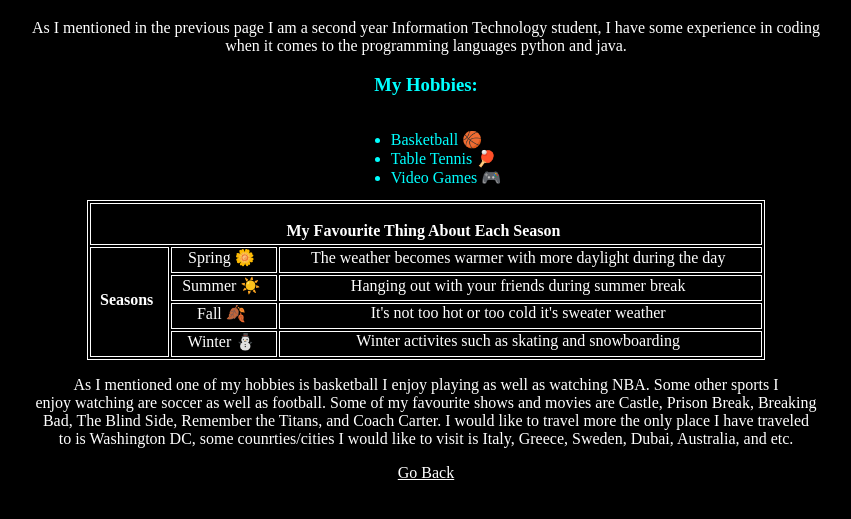
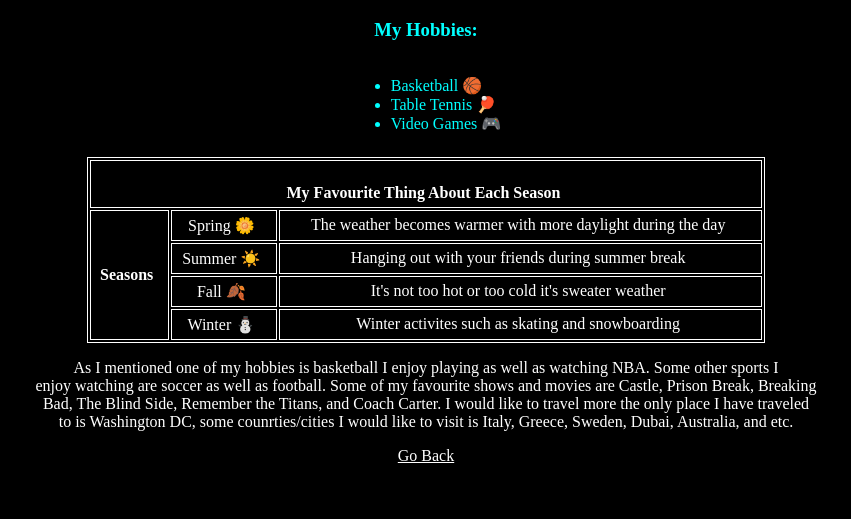
Before and after one commit to Khalil-abdu/Khalil-abdu.github.io, a plain HTML site: page about.html in a window 1280 px wide. Shown: the part 61-580 px from the top of the page, without its empty margins (214-1065 px from the left). Drawn offline with Linux system fonts and the light colour scheme.

Commit message:
Add files via upload

```diff
--- a/about.html
+++ b/about.html
@@ -7,7 +7,6 @@
 <body>
 
 <h1>Khalil Abdurahman</h1>
-<p>As I mentioned in the previous page I am a second year Information Technology student, I have some experience in coding <br> when it comes to the programming languages python and java.</p>
 
 <style>
     ul.myUL {
@@ -32,8 +31,8 @@
           width: none;
         }
     th, td {
-        padding-top: 0px;
-        padding-bottom: 4.8px;
+        padding-top: 5px;
+        padding-bottom: 5px;
         padding-left: 5px;
         padding-right: 10px;
     }
--- a/stylesheet.css
+++ b/stylesheet.css
@@ -14,7 +14,7 @@ body{
 .container {
     color: aqua;
     text-align: center;
-    height: 126px;
+    height: 138px;
 }
 
 .center {
```
Also changed, not shown: index.html (+2 -2 lines).
